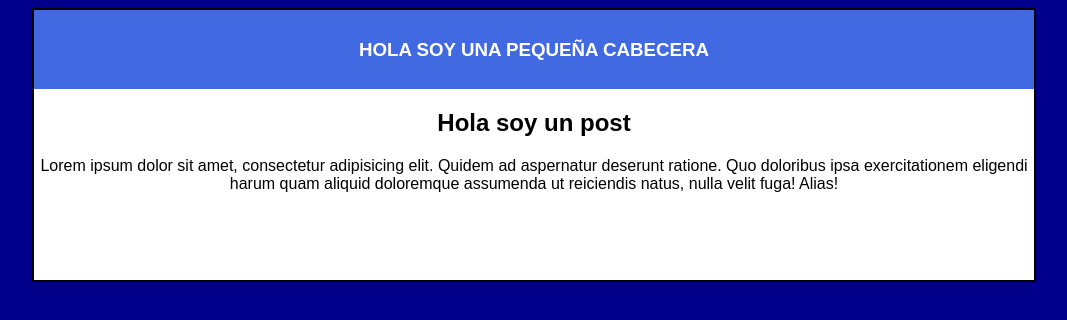
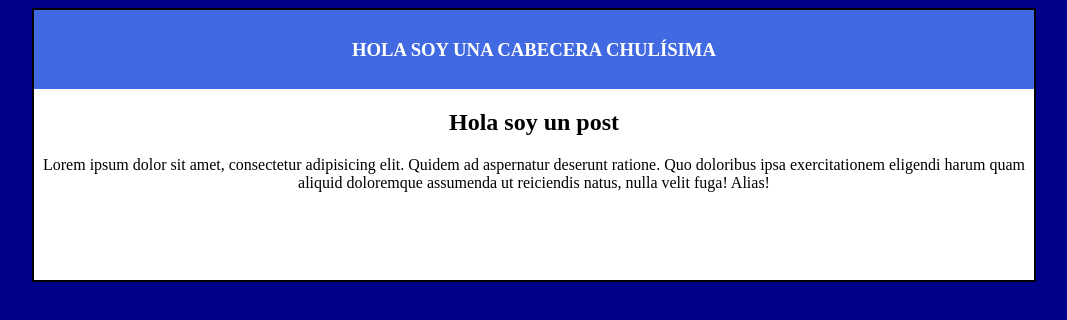
Before and after one commit to manumrtf/CoolBlog, a plain HTML site: page index.html in a window 1280 px wide. Shown: the whole page, without its empty margins (106-1173 px from the left). Drawn offline with Linux system fonts and the light colour scheme.

Commit message:
cambiado el texto de la cabecera,y la fuente de la web

```diff
--- a/index.html
+++ b/index.html
@@ -11,7 +11,7 @@
     <div class="posts">
       <div class="post">
         <div class="cabecera">
-          <h3>Hola soy una pequeña cabecera</h3>
+          <h3>Hola soy una cabecera chulísima</h3>
         </div>
         <h2>Hola soy un post</h2>
         <p>
--- a/style.css
+++ b/style.css
@@ -2,7 +2,7 @@ body {
 	text-align: center;
 	background-color: darkblue;
 	color: black;
-	font-family: Arial, Helvetica, sans-serif;
+	font-family: 'Times New Roman', Times, serif;
 }
 
 .posts {
```
